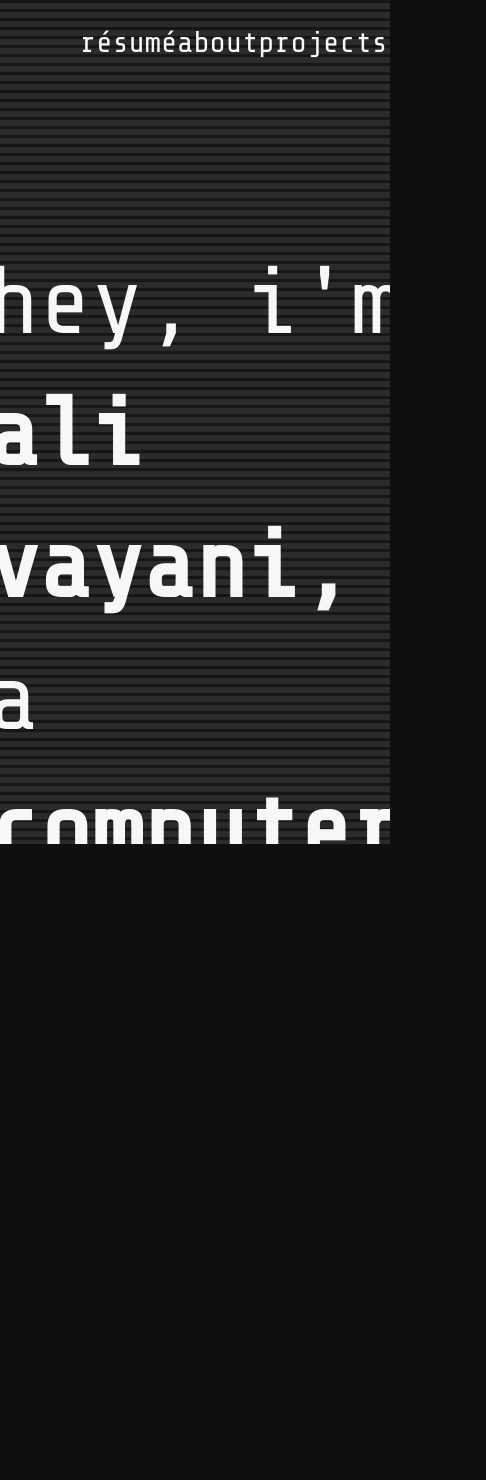
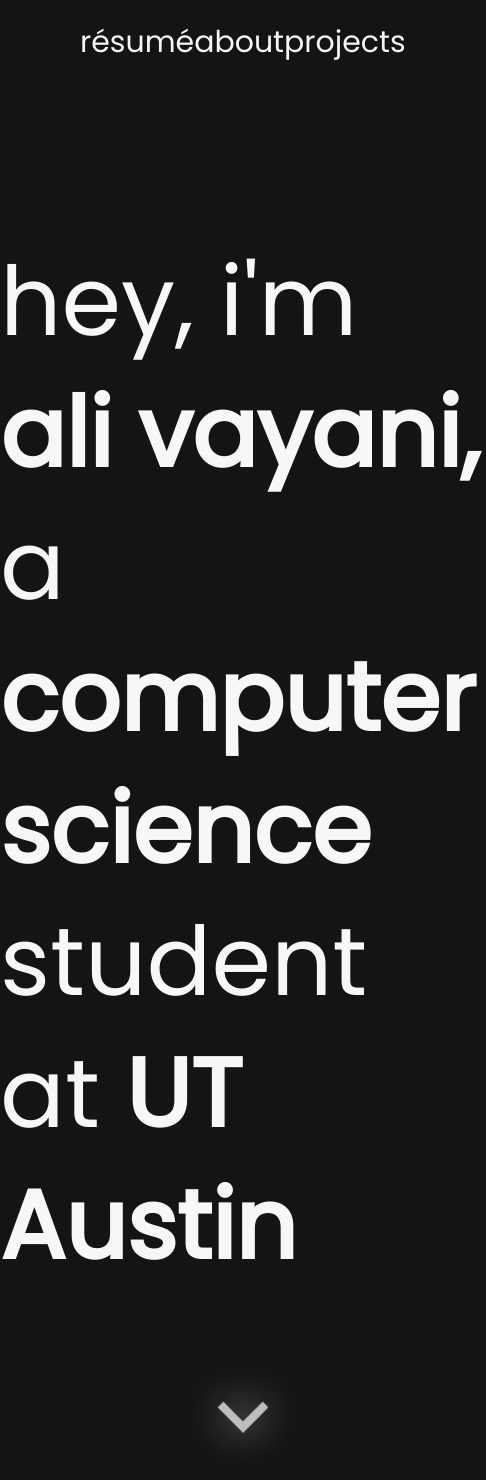
Before and after one commit to ali-vayani/portfolioWebsite, a Next.js app: page / in a window 390 px wide. Shown: the top 1480 px of the page, 486 px wide, since content can reach past the window. Before the commit the page ends 844 px from the top, so only its background shows below. Built offline with nearby package versions, Linux system fonts and the light colour scheme.

Commit message:
making cool background

```diff
--- a/src/app/globals.css
+++ b/src/app/globals.css
@@ -9,20 +9,19 @@
 }
 
 :root {
-  --background-rgb: 15 15 15;
-
-  --black-rgb: 63 63 63;
-  --primary-rgb: var(--black-rgb);
+  --black: #141414;
+  --white: #f7f7f7;
+  --blue: #4398cd;
 }
 
 body {
   height: 100vh;
   display: grid;
   place-items: center;
-  background-color: rgb(var(--background-rgb));
+  background-color: var(--black);
   margin: 0rem;
-  overflow: hidden;
-  color: #f7f7f7;
+  color: var(--white);
+  overflow-x: hidden;
 }
 
 .screen {
@@ -30,40 +29,12 @@
   height: 100%;
   display: flex;
   flex-direction: column;
-  background-color: rgb(var(--primary-rgb) / 15%);
-  overflow: hidden;
   position: relative;
   z-index: 10;
   justify-content: top;
   align-items: center;
 }
 
-@keyframes pan-overlay {
-  from {
-    background-position: 0% 0%;
-  }
-
-  to {
-    background-position: 0% 100%;
-  }
-}
-
-.screen-overlay {
-  background: linear-gradient(
-    rgb(var(--primary-rgb) / 0.5),
-    rgb(var(--primary-rgb) / 0.5) 6px,
-    transparent 6px,
-    transparent 18px
-  );
-  background-size: 100% 9px;
-  height: 100%;
-  width: 100%;
-  animation: pan-overlay 25s infinite linear;
-  position: absolute;
-  z-index: -2;
-  left: 0px;
-  top: 0px;
-}
 @keyframes breath {
   0%, 100% {
     transform: scale(1);
@@ -86,3 +57,18 @@
 .downArrow:hover {
   cursor: pointer;
 }
+
+#tiles {
+  width: 100vw;
+  height: 100vh;
+  position: fixed;
+  display: grid;
+  grid-template-columns: repeat(var(--columns), 1fr);
+  grid-template-rows: repeat(var(--rows), 1fr);
+  z-index: -1;
+}
+
+.tile {
+  width: 100%;
+  height: 100%;
+}
--- a/src/app/layout.js
+++ b/src/app/layout.js
@@ -1,9 +1,9 @@
-import { Inter, Cabin, Share_Tech_Mono, VT323 } from "next/font/google";
+import { Inter, Cabin, Share_Tech_Mono, VT323, Poppins } from "next/font/google";
 import "./globals.css";
 
 const inter = Inter({ subsets: ["latin"] });
 const cabin = Cabin({ subsets: ["latin"], weights: ["400", "500", "600", "700"], italic:["normal", "italic"] });
-const ShareTechMono = Share_Tech_Mono({subsets: ["latin"], weight: "400"})
+const ShareTechMono = Poppins({subsets: ["latin"], weight: "400"})
 
 export const metadata = {
   title: "Ali Vayani",
--- a/src/app/page.jsx
+++ b/src/app/page.jsx
@@ -4,36 +4,62 @@
 
 export default function Home() {
 
+  useEffect(() => {
+    const screen = document.getElementById("tiles");
+    let columns = Math.floor(window.innerWidth / 50);
+    let rows = Math.floor(window.innerHeight / 50);
 
-  // return (
-  //   <div className="w-full h-full flex flex-col justify-top items-center custom-bg screen">
-  //     <div class="screen">
-  //           <div class="screen-overlay"></div>
-  //           <div className="w-full h-full flex flex-col justify-top items-center custom-bg">
+    screen.style.setProperty("--columns", columns);
+    screen.style.setProperty("--rows", rows);
 
-  //         <div className="flex justify-between px-20 mt-6 w-full">
-  //           <span className="text-3xl">résumé</span>
-  //           <span className="text-3xl">about</span>
-  //           <span className="text-3xl">projects</span>
-  //         </div>
-  //         <div className="flex flex-col text-8xl leading-snug mt-32">
-  //           <span>
-  //             Hey, I'm <span className="font-bold italic">Ali Vayani</span>
-  //           </span>
-  //           <span>
-  //             A <span className="font-bold italic">Computer Science</span>
-  //           </span>
-  //           <span>
-  //             student at <span className="font-bold italic">UT Austin</span>
-  //           </span>
-  //         </div>
-  //       </div>
-  //     </div>
-  //   </div>
-  // )
+    const createSquare = () => {
+      const tile = document.createElement("div");
+      tile.classList.add("tile");
+      return tile;
+    };
+
+    const createGrid = (amount) => {
+      for (let i = 0; i < amount; i++) {
+        screen.appendChild(createSquare());
+      }
+    };
+
+    const createScreen = () => {
+      screen.innerHTML = "";
+      createGrid(columns * rows);
+    };
+
+    createScreen();
+
+    // Changing the square color
+    const changeColor = () => {
+      const allTiles = document.querySelectorAll(".tiles");
+      let numberOfTiles = allTiles.length;
+      let randomTileInex = Math.random() * (numberOfTiles +1);
+    }
+
+
+    // Handles all square resizing
+    const handleResize = () => {
+      columns = Math.floor(window.innerWidth / 50);
+      rows = Math.floor(window.innerHeight / 50);
+      screen.style.setProperty("--columns", columns);
+      screen.style.setProperty("--rows", rows);
+      createScreen();
+    };
+
+    window.addEventListener('resize', handleResize);
+
+    return () => {
+      window.removeEventListener('resize', handleResize);
+    };
+  }, []);
+
+
+
   return (
     <div className="screen">
-
+      <div id="tiles"></div>
       <div className="flex justify-between px-20 mt-6 w-full">
         <span className="text-3xl">résumé</span>
         <span className="text-3xl">about</span>
@@ -41,13 +67,13 @@
       </div>
       <div className="flex flex-col text-8xl leading-snug mt-44">
         <span>
-          hey, i'm <span className="font-bold  text-customPurple">ali vayani,</span>
+          hey, i'm <span className="font-bold">ali vayani,</span>
         </span>
         <span>
-          a <span className="font-bold  text-customGreen">computer science</span>
+          a <span className="font-bold">computer science</span>
         </span>
         <span>
-          student at <span className="font-bold  text-customOrange">UT Austin</span>
+          student at <span className="font-bold">UT Austin</span>
         </span>
       </div>
       <Image
--- a/tailwind.config.js
+++ b/tailwind.config.js
@@ -14,9 +14,10 @@
       },
     },
     colors: {
-      "customPurple": "#f7f7f7",
-      "customGreen": "#f7f7f7",
-      "customOrange": "#f0b289"
+      "customBlue": "#141414",
+      "customGreen": "#47A639",
+      "customRed": "#d82d17",
+      "customYellow": "#edcb1f"
     }
   },
   plugins: [],
```
